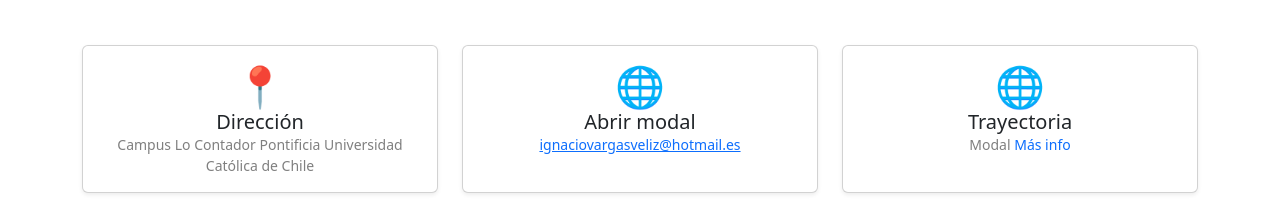
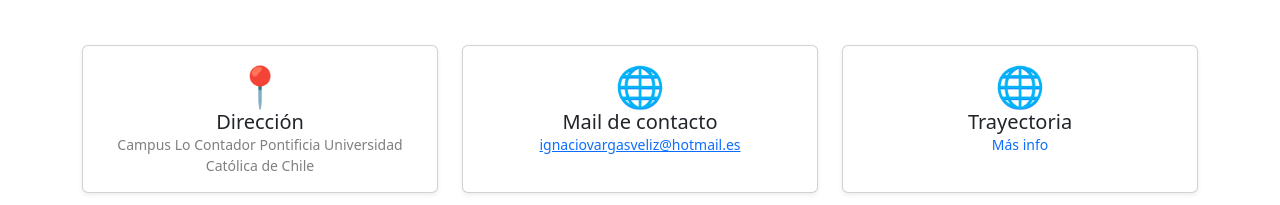
Before and after one commit to Vakku3/Clase_11, a plain HTML site: page index.html in a window 1280 px wide. Shown: the part 2136-2341 px from the top of the page. Drawn offline with nearby package versions, Linux system fonts and the light colour scheme; no server answers.

Commit message:
Add files via upload

```diff
--- a/index.html
+++ b/index.html
@@ -167,7 +167,7 @@
                     <div class="col-md-4 mb-3 mb-md-0">
                         <div class="card h-100 shadow-sm">
                             <div class="card-body text-center">
-                                <h3 class="m-0 fs-5"><span class="fs-1">🌐</span><br/>Abrir modal</h4>
+                                <h3 class="m-0 fs-5"><span class="fs-1">🌐</span><br/>Mail de contacto</h4>
                                 <div class="small text-black-50"><a href="#!">ignaciovargasveliz@hotmail.es</a></div>
                             </div>
                         </div>
@@ -176,7 +176,7 @@
                         <div class="card h-100 shadow-sm">
                             <div class="card-body text-center">
                                 <h3 class="m-0 fs-5"><span class="fs-1">🌐</span><br/>Trayectoria</h4>
-                                <div class="small text-black-50">Modal   <a
+                                <div class="small text-black-50"><a
                     href=""
                     data-bs-toggle="modal"
                     data-bs-target="#exampleModal"
```
